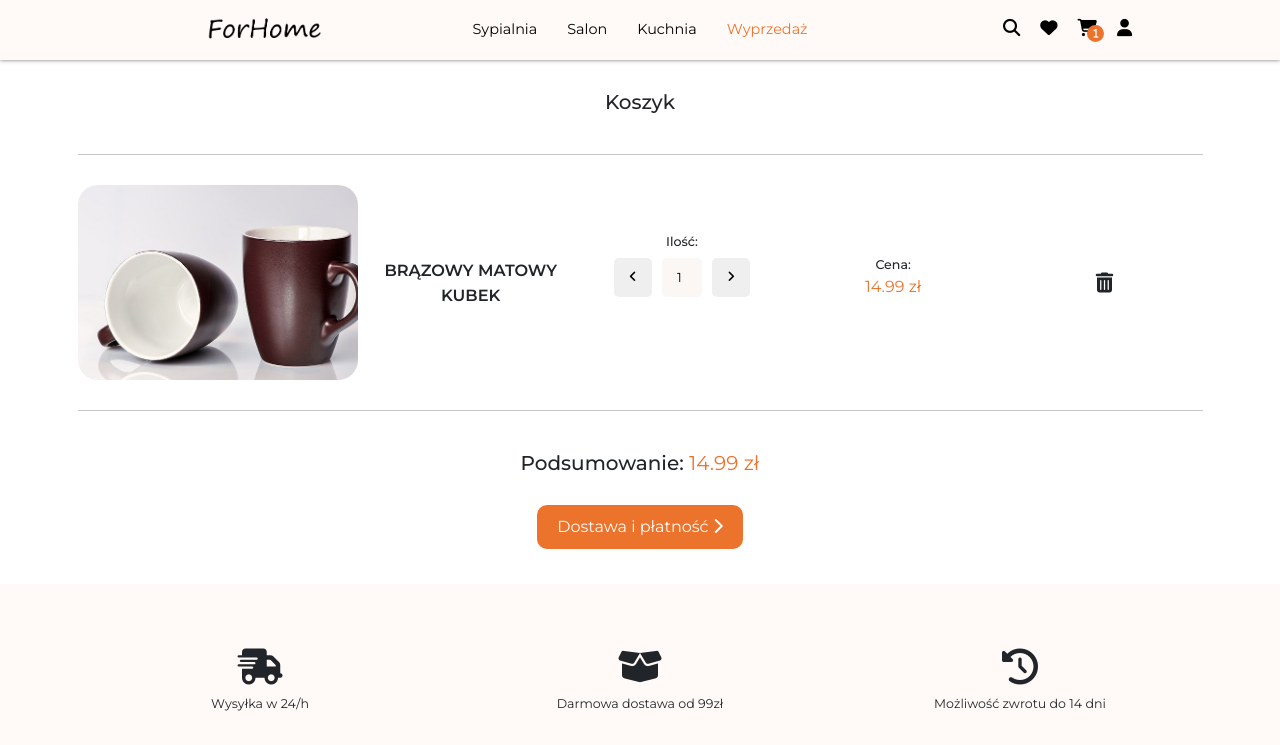
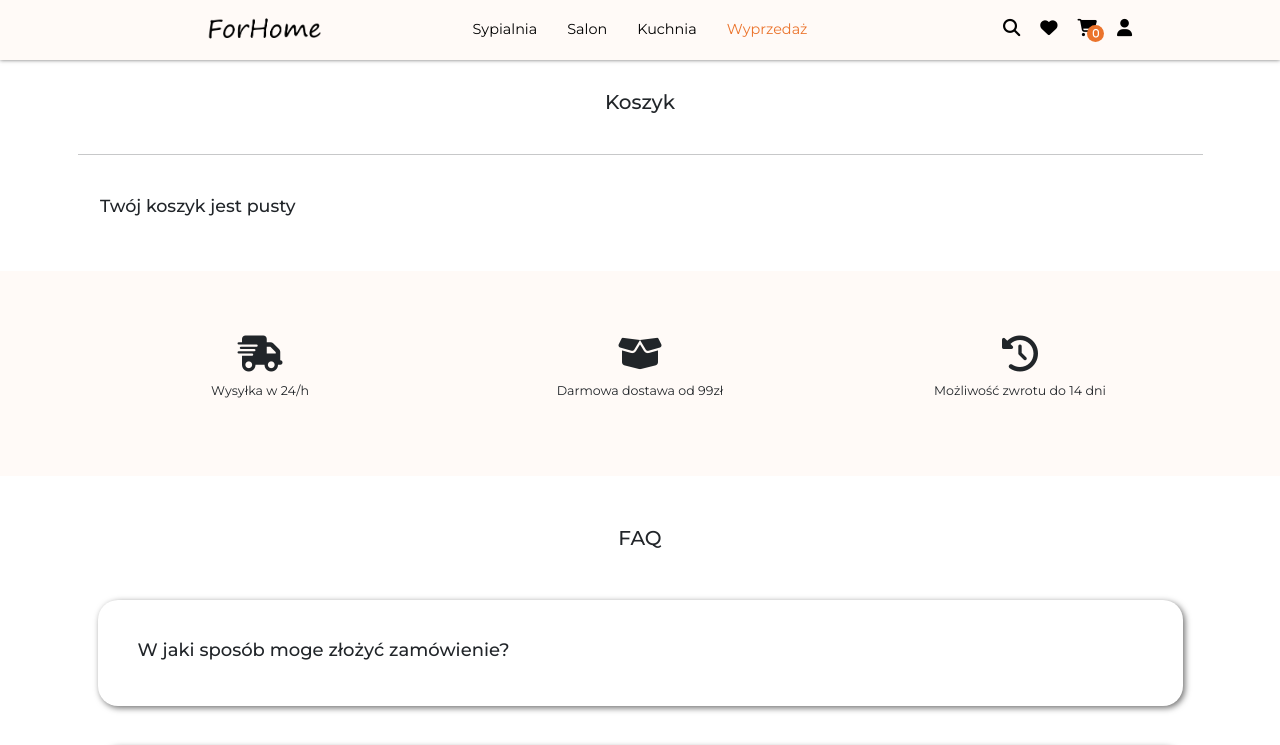
Before and after one commit to MilaKropeczka/ForHome-Shop-Online, a React (Create React App) app: page /#/koszyk in a window 1280 px wide. Shown: the top 745 px of the page. Built offline with nearby package versions, Linux system fonts and the light colour scheme.

Commit message:
Fix amount styles2

```diff
--- a/src/App.jsx
+++ b/src/App.jsx
@@ -257,8 +257,8 @@ function App() {
 			imgLarge: `${imgMug7}`,
 			category: `Kuchnia`,
 			fav: false,
-			amount: 1,
-			cart: true,
+			amount: 0,
+			cart: false,
 		},
 	]);
 
--- a/src/components/Cart/Item/Amount/Amount.js
+++ b/src/components/Cart/Item/Amount/Amount.js
@@ -8,7 +8,7 @@ function Amount(props) {
 			<form>
 				Ilość: <br />
 				<button
-					className='m-lg-2 m-1 px-4 px-sm-3 px-lg-4 py-3 rounded-3 d-inline'
+					className='m-lg-2 m-1 px-4 px-sm-3 px-lg-4 py-3 rounded-3 d-inline button'
 					onClick={props.removeAmount}
 					name={props.id}>
 					<i
@@ -20,7 +20,7 @@ function Amount(props) {
 					value={props.amount}
 					onChange={handleChange}></input>
 				<button
-					className='m-lg-2 m-1 px-4 px-sm-3 px-lg-4 py-3 rounded-3 d-inline'
+					className='m-lg-2 m-1 px-4 px-sm-3 px-lg-4 py-3 rounded-3 d-inline button'
 					onClick={props.addAmount}
 					name={props.id}>
 					<i
--- a/src/components/Cart/Item/Amount/Amount.module.sass
+++ b/src/components/Cart/Item/Amount/Amount.module.sass
@@ -16,4 +16,9 @@ button:active > .anim
     transform: translateY(1px)
     height: 39px
     @media only screen and (min-width: $sm) and (max-width: $md)
-        width: 30px
+        transform: translateY(2px)
+        height: 33px
+        width: 28px
+button
+    @media only screen and (min-width: $sm) and (max-width: $md)
+        width: 23px
```
